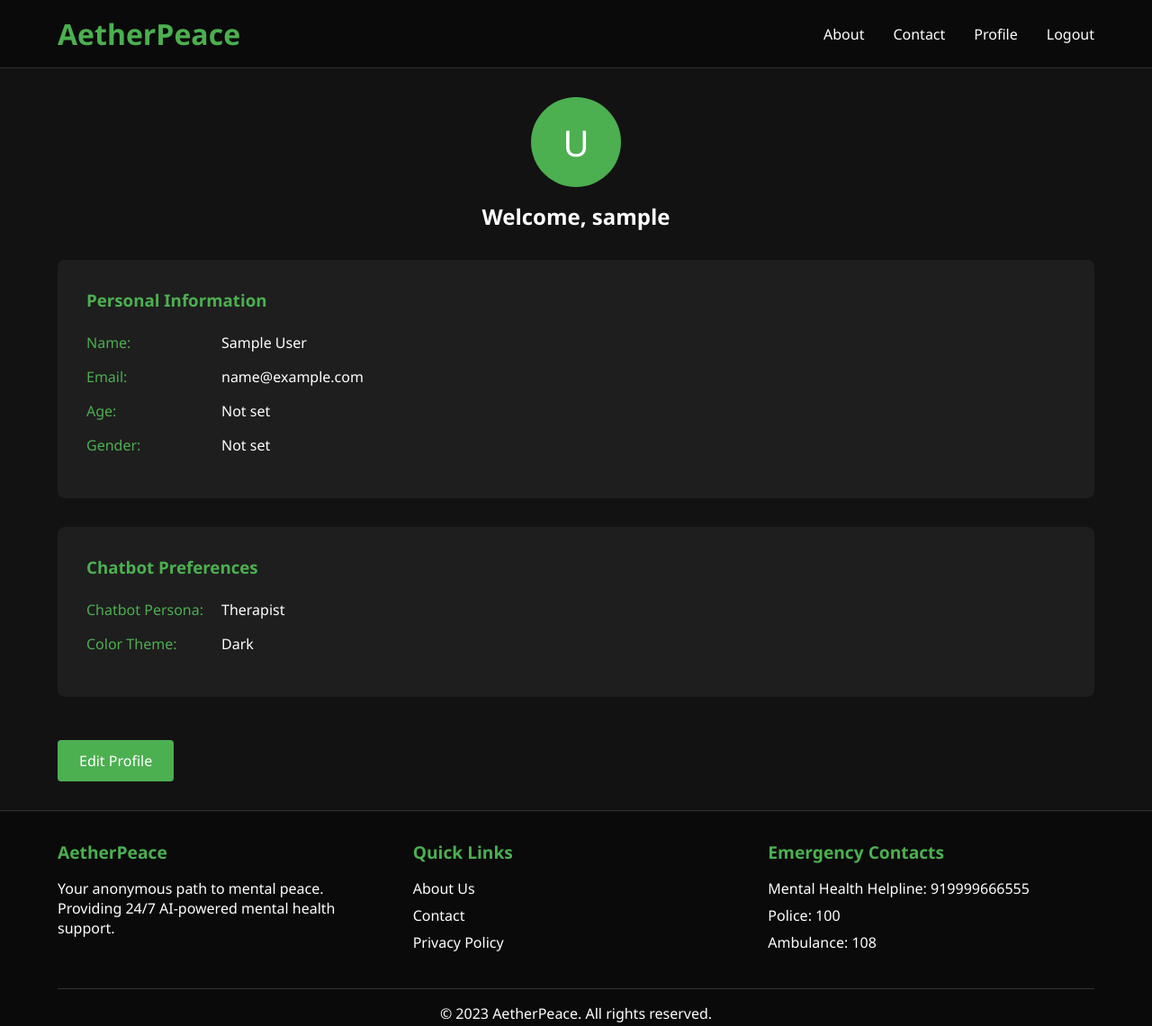
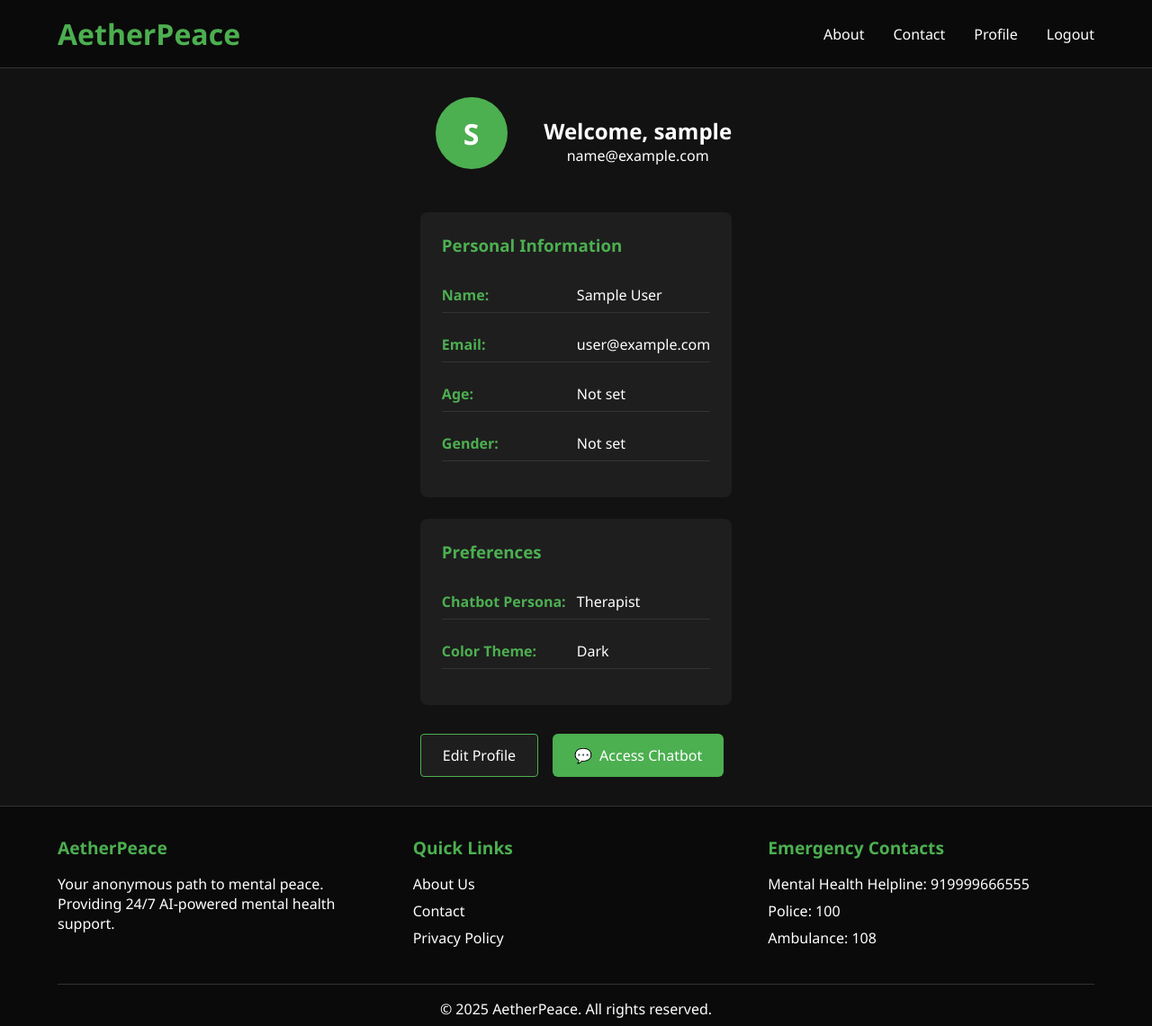
Before and after one commit to Pranshu-iiitd/AetherPeace, a plain HTML site: page profile.html in a window 1280 px wide. Shown: the whole page at 90% size. Drawn offline with Linux system fonts and the light colour scheme; sample sign-in values are in the browser's storage.

Commit message:
Update profile.html

```diff
--- a/profile.html
+++ b/profile.html
@@ -5,6 +5,76 @@
   <meta name="viewport" content="width=device-width, initial-scale=1.0">
   <title>My Profile - AetherPeace</title>
   <link rel="stylesheet" href="css/style.css">
+  <style>
+    .profile-container {
+      max-width: 800px;
+      margin: 0 auto;
+      padding: 2rem;
+    }
+    .profile-header {
+      display: flex;
+      align-items: center;
+      gap: 1.5rem;
+      margin-bottom: 2rem;
+    }
+    .profile-avatar {
+      width: 80px;
+      height: 80px;
+      border-radius: 50%;
+      background-color: var(--primary-green);
+      display: flex;
+      align-items: center;
+      justify-content: center;
+      color: white;
+      font-size: 2rem;
+      font-weight: bold;
+    }
+    .profile-details {
+      background-color: var(--bg-light);
+      padding: 1.5rem;
+      border-radius: 8px;
+      margin-bottom: 1.5rem;
+    }
+    .detail-row {
+      display: flex;
+      margin-bottom: 1rem;
+      padding: 0.5rem 0;
+      border-bottom: 1px solid var(--border-gray);
+    }
+    .detail-label {
+      width: 150px;
+      font-weight: 600;
+      color: var(--primary-green);
+    }
+    .detail-value {
+      flex: 1;
+    }
+    .action-buttons {
+      display: flex;
+      gap: 1rem;
+      margin-top: 2rem;
+      flex-wrap: wrap;
+    }
+    .chatbot-access {
+      background-color: var(--primary-green);
+      color: white;
+      padding: 0.75rem 1.5rem;
+      border-radius: 6px;
+      text-decoration: none;
+      display: flex;
+      align-items: center;
+      gap: 0.5rem;
+      transition: background-color 0.3s;
+    }
+    .chatbot-access:hover {
+      background-color: var(--dark-green);
+    }
+    .btn-edit-profile {
+      background-color: var(--bg-light);
+      color: var(--text-white);
+      border: 1px solid var(--primary-green);
+    }
+  </style>
 </head>
 <body>
   <header>
@@ -14,51 +84,58 @@
         <a href="about.html">About</a>
         <a href="contact.html">Contact</a>
         <a href="profile.html">Profile</a>
-        <a href="logout.html">Logout</a>
+        <a href="index.html">Logout</a>
       </nav>
     </div>
   </header>
 
-  <main>
-    <div class="container" style="padding: 2rem 0;">
+  <main class="profile-container">
     <div class="profile-header">
-        <div class="profile-avatar">U</div>
+      <div class="profile-avatar" id="avatarInitial">U</div>
+      <div>
         <h2>Welcome, <span id="profileUsername">User</span></h2>
+        <p id="profileEmail">user@example.com</p>
+      </div>
     </div>
 
     <div class="profile-details">
       <h3 style="color: var(--primary-green); margin-bottom: 1.5rem;">Personal Information</h3>
       <div class="detail-row">
         <div class="detail-label">Name:</div>
-          <div id="profileName">Not set</div>
+        <div class="detail-value" id="profileName">Not set</div>
       </div>
       <div class="detail-row">
         <div class="detail-label">Email:</div>
-          <div id="profileEmail">user@example.com</div>
+        <div class="detail-value" id="profileEmail">user@example.com</div>
       </div>
       <div class="detail-row">
         <div class="detail-label">Age:</div>
-          <div id="profileAge">Not set</div>
+        <div class="detail-value" id="profileAge">Not set</div>
       </div>
       <div class="detail-row">
         <div class="detail-label">Gender:</div>
-          <div id="profileGender">Not set</div>
+        <div class="detail-value" id="profileGender">Not set</div>
       </div>
     </div>
 
     <div class="profile-details">
-        <h3 style="color: var(--primary-green); margin-bottom: 1.5rem;">Chatbot Preferences</h3>
+      <h3 style="color: var(--primary-green); margin-bottom: 1.5rem;">Preferences</h3>
       <div class="detail-row">
         <div class="detail-label">Chatbot Persona:</div>
-          <div id="chatbotPersona">Therapist</div>
+        <div class="detail-value" id="chatbotPersona">Therapist</div>
       </div>
       <div class="detail-row">
         <div class="detail-label">Color Theme:</div>
-          <div id="colorTheme">Dark</div>
+        <div class="detail-value" id="colorTheme">Dark</div>
       </div>
     </div>
 
-      <button class="btn" style="margin-top: 1rem;">Edit Profile</button>
+    <div class="action-buttons">
+      <button class="btn btn-edit-profile">Edit Profile</button>
+      <a href="chatbot.html" class="chatbot-access">
+        <span class="chatbot-icon">💬</span>
+        <span>Access Chatbot</span>
+      </a>
     </div>
   </main>
 
@@ -86,10 +163,61 @@
       </div>
     </div>
     <div class="container copyright">
-      <p>&copy; 2023 AetherPeace. All rights reserved.</p>
+      <p>&copy; 2025 AetherPeace. All rights reserved.</p>
     </div>
   </footer>
 
-  <script src="js/profile.js"></script>
+  <script>
+    document.addEventListener('DOMContentLoaded', function() {
+      // Load current user data
+      const currentUser = JSON.parse(localStorage.getItem('current_user'));
+
+      if (!currentUser) {
+        window.location.href = 'login.html';
+        return;
+      }
+
+      // Populate profile data
+      document.getElementById('profileUsername').textContent = currentUser.username;
+      document.getElementById('profileName').textContent = currentUser.name || 'Not set';
+      document.getElementById('profileEmail').textContent = currentUser.email;
+      document.getElementById('profileAge').textContent = currentUser.age || 'Not set';
+      document.getElementById('profileGender').textContent = currentUser.gender || 'Not set';
+      document.getElementById('chatbotPersona').textContent = currentUser.chatbotPersona || 'Therapist';
+      document.getElementById('colorTheme').textContent = currentUser.colorTheme || 'Dark';
+      document.getElementById('avatarInitial').textContent = currentUser.name ? currentUser.name.charAt(0).toUpperCase() : 'U';
+
+      // Edit profile functionality
+      document.querySelector('.btn-edit-profile').addEventListener('click', function() {
+        const newName = prompt('Enter your name:', currentUser.name || '');
+        const newAge = prompt('Enter your age:', currentUser.age || '');
+        const newGender = prompt('Enter your gender:', currentUser.gender || '');
+
+        if (newName !== null) {
+          // Update current user
+          currentUser.name = newName;
+          currentUser.age = newAge;
+          currentUser.gender = newGender;
+
+          // Update in localStorage
+          localStorage.setItem('current_user', JSON.stringify(currentUser));
+
+          // Update in all users database
+          const allUsers = JSON.parse(localStorage.getItem('aetherpeace_users')) || [];
+          const userIndex = allUsers.findIndex(u => u.id === currentUser.id);
+          if (userIndex !== -1) {
+            allUsers[userIndex] = currentUser;
+            localStorage.setItem('aetherpeace_users', JSON.stringify(allUsers));
+          }
+
+          // Update displayed information
+          document.getElementById('profileName').textContent = currentUser.name || 'Not set';
+          document.getElementById('profileAge').textContent = currentUser.age || 'Not set';
+          document.getElementById('profileGender').textContent = currentUser.gender || 'Not set';
+          document.getElementById('avatarInitial').textContent = currentUser.name ? currentUser.name.charAt(0).toUpperCase() : 'U';
+        }
+      });
+    });
+  </script>
 </body>
 </html>
```
Lines whose indentation alone changed are shown as unchanged.
